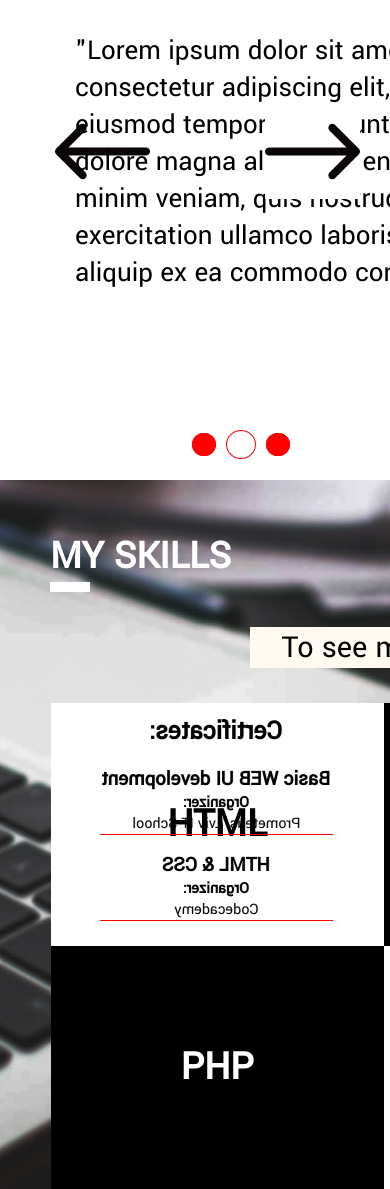
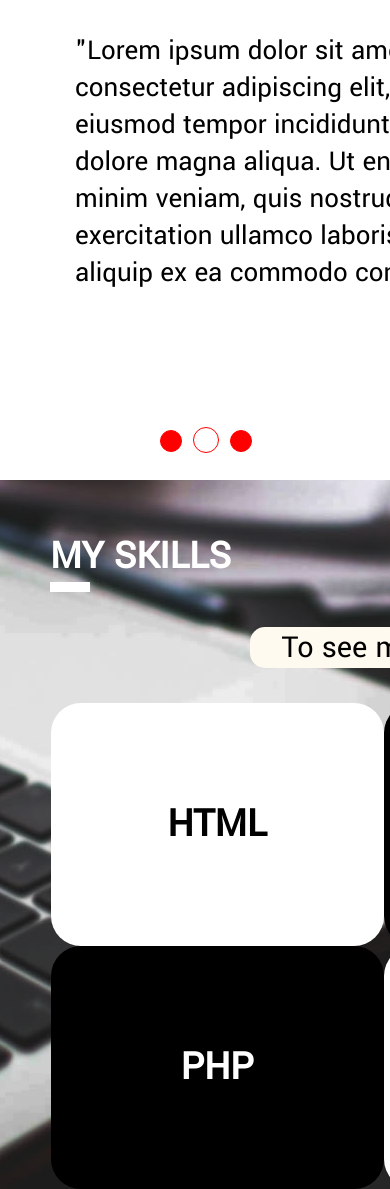
Before and after one commit to OlekPin/portfolio, a plain HTML site: page index.html in a window 390 px wide. Shown: the part 785-1974 px from the top of the page. Drawn offline with nearby package versions, Linux system fonts and the light colour scheme.

Commit message:
Some fixes

```diff
--- a/index.html
+++ b/index.html
@@ -2,6 +2,7 @@
 <html lang="pl">
 <head>
     <meta charset="UTF-8">
+    <link rel="SHORTCUT ICON" href="images/favicon.png" type="image/x-icon">
     <link rel="stylesheet" href="style.css">
     <link href="https://fonts.googleapis.com/css?family=Yantramanav" rel="stylesheet">
     <title>My portfolio</title>
@@ -28,8 +29,9 @@
         </section>
 
         <section class="sec-2">
-            <div id="prev-arrow"><img src="images/thin-right-arrow_318-25265.png" alt="Next" width="95"
+            <div id="prev-arrow"><img src="images/thin-right-arrow_318-25265.png" alt="Previous" width="95"
                                       style="transform: rotate(180deg)"></div>
+            <div id="next-arrow"><img src="images/thin-right-arrow_318-25265.png" alt="Next" width="95"></div>
             <div class="container">
 
                 <div id="1-skills" class="cont" style="display: block;">
@@ -147,7 +149,7 @@
                     </div>
                 </div>
             </div>
-            <div id="next-arrow"><img src="images/thin-right-arrow_318-25265.png" alt="Next" width="95"></div>
+
             <div class="contentnav">
                 <a rel="1" class="active-btn" href="#"></a>
                 <a rel="2" href="#"></a>
--- a/style.css
+++ b/style.css
@@ -175,6 +175,14 @@ header {
     width: 50%;
     text-align: center;
 }
+.sec-2-right-col a {
+    margin: 0 5px;
+}
+.sec-2-right-col img:hover{
+    -webkit-transform: scale(1.2);
+    -ms-transform: scale(1.2);
+    transform: scale(1.2);
+}
 .sec-2-right-col .load-prsnt-footer a {
     padding: 10px 105px;
 }
@@ -256,7 +264,7 @@ header {
 #next-arrow {
     position: absolute;
     bottom: 275px;
-    right: 30px;
+    right: 55px;
     cursor: pointer;
 }
 
@@ -289,6 +297,7 @@ header {
     margin-bottom: 35px;
     width: 60%;
     background-color: floralwhite;
+    border-radius: 15px;
 }
 
 
@@ -319,6 +328,7 @@ header {
     /*line-height: 0;*/
     transform-style: preserve-3d; /*Сохраняет трехмерное воспроизведение эффекта*/
     transition: 0.5s;
+    border-radius: 30px;
 }
 
 
@@ -330,6 +340,7 @@ header {
 
 .rot:nth-child(2n) .skills .skill-header {
     color: white;
+
 }
 .rot:hover .skills{
     -o-transform: rotateY(180deg);
@@ -371,13 +382,18 @@ header {
 
 .face {
     position: absolute;
-    -webkit-backface-visibility: hidden;
+    -webkit-backface-visibility: hidden; /* Chrome, Safari, Opera */
+    backface-visibility: hidden;
+    z-index: 9999;
 }
 
 
 .back {
+    /*position: absolute;*/
     -webkit-transform: rotateY(180deg);
-    z-index:9999;
+    -webkit-backface-visibility: hidden; /* Chrome, Safari, Opera */
+    backface-visibility: hidden;
+    /*z-index:999;*/
     width: 70%;
 }
 .back .bord {
@@ -466,6 +482,12 @@ footer {
     margin: 0 5px;
 }
 
+.my-links a:hover {
+    -webkit-transform: scale(1.2);
+    -ms-transform: scale(1.2);
+    transform: scale(1.2);
+}
+
 .clearfix::after {
     content: "";
     display: table;
@@ -476,8 +498,8 @@ footer {
 
 .contentnav {
     position: absolute;
-    left: 48%;
-    bottom: 20px;
+    left: 50%;
+    bottom: 50px;
     z-index: 100;
     text-align: center;
     line-height: 30px;
@@ -485,18 +507,32 @@ footer {
 }
 
 .contentnav a {
-    margin: 5px;
+    /*margin: 5px;*/
     border: 1px solid red;
     border-radius: 50%;
     text-decoration: none;
     background-color: red;
-    padding:0 11px;
+    padding:10px 10px;
+    position: absolute;
 }
 
+.contentnav a:first-child {
+    left: -35px;
+}
+.contentnav a:first-child.active-btn {
+    left: -40px;
+}
+.contentnav a:nth-child(2).active-btn{
+    left: -2px;
+
+}
+.contentnav a:nth-child(3){
+    left: 35px;
+}
 .contentnav a.active-btn {
     background-color: white;
-    padding:3px 14px;
-
+    padding:12px 12px;
+    top:-3px;
 }
 .active {
     display: inherit;
@@ -510,5 +546,7 @@ footer {
 /*MEDIA*/
 
 @media screen and (max-width: 1050px) {
-
+    #prev-arrow, #next-arrow {
+        bottom: initial;
+    }
 }
```
